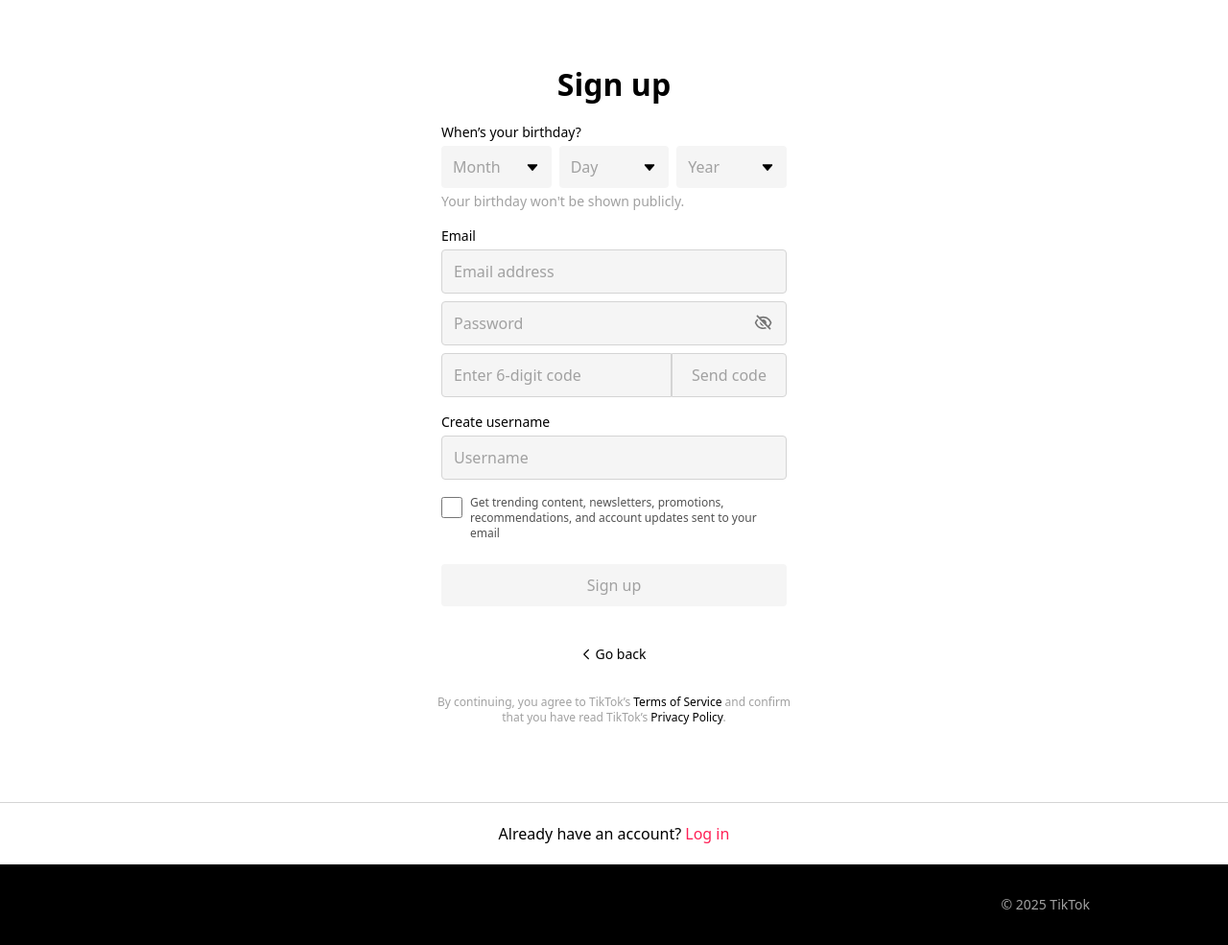
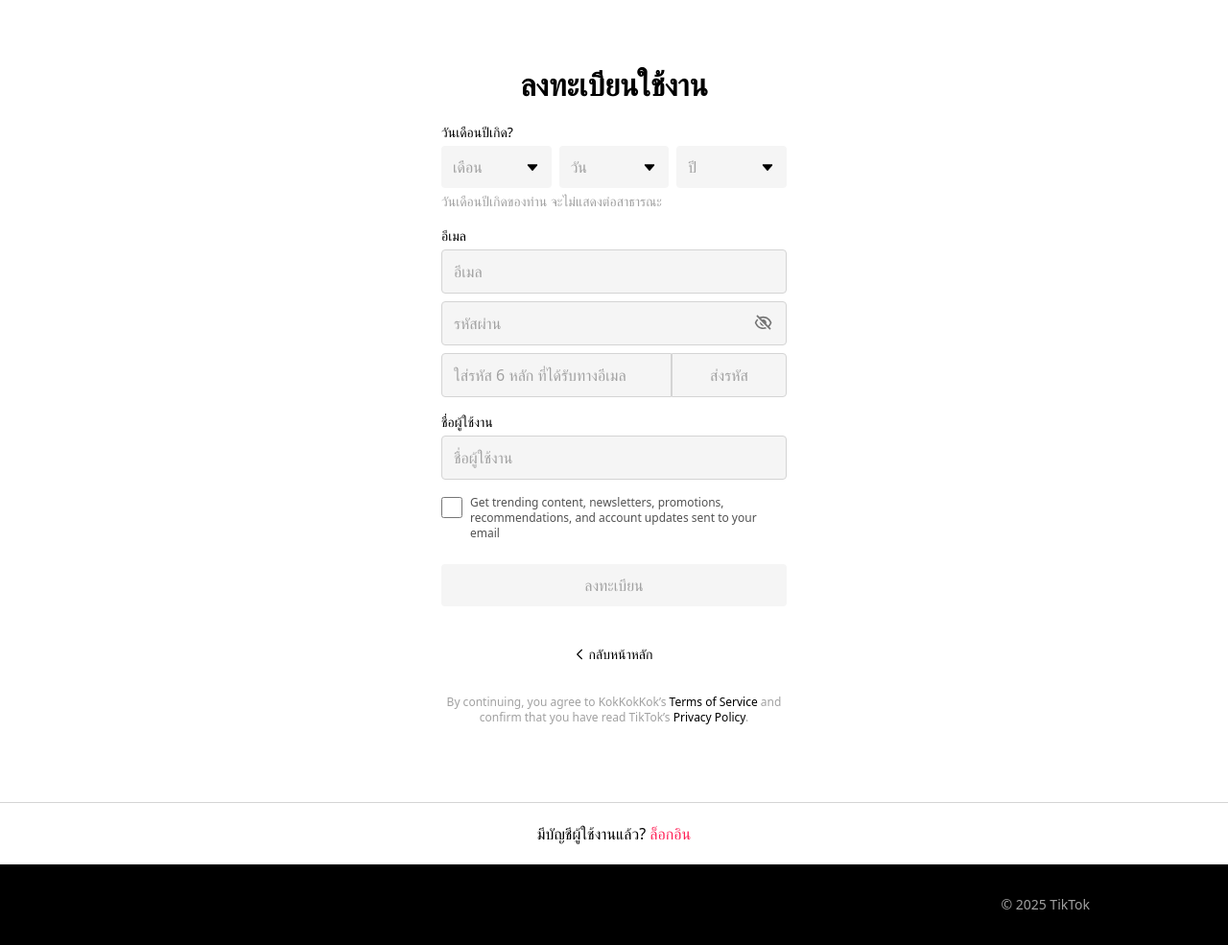
Before and after one commit to eastern-cyber/3k_v.2.1.2, a Python web app: template templates/signup.html in a window 1280 px wide. Shown: the part 60-1045 px from the top of the page at 96% size. Run offline with Jinja, Linux system fonts and the light colour scheme; the template is opened without the code that fills it, so the values that code supplies are empty.

Commit message:
ภาษาไทย

```diff
--- a/templates/index.html
+++ b/templates/index.html
@@ -33,7 +33,7 @@
 
         <main>
             <div class="max-w-xs mx-auto text-center pt-16">
-                <h1 class="pb-6">Log in to TikTok</h1>
+                <h1 class="pb-6">ล็อกอิน ก๊อกๆๆ</h1>
                 <p class="text-[#16182357] text-sm leading-4.5 pb-6">
                     Manage your account, check notifications, comment on posts, and more.
                 </p>
@@ -74,7 +74,7 @@
                 <p>By continuing, you agree to TikTok’s <a href="" class="text-black hover:underline">Terms of Service</a> and confirm that you have read TikTok’s <a href="" class="text-black hover:underline">Privacy Policy</a>.</p>
             </div>
             <div class="text-center p-5 border-t border-neutral-300">
-                <p>Don’t have an account? <a href="/templates/signup.html" class="text-rose-500 font-medium hover:underline">Sign up</a></p>
+                <p>ยังไม่มีบัญชีผู้ใช้งาน? <a href="/templates/signup.html" class="text-rose-500 font-medium hover:underline">ลงทะเบียน</a></p>
             </div>
             <div class="bg-black text-neutral-400 h-21 flex items-center justify-end px-36 text-sm">
                 <p>© 2025 TikTok</p>
--- a/templates/signup.html
+++ b/templates/signup.html
@@ -33,13 +33,13 @@
 
         <main>
             <div class="max-w-[360px] mx-auto pt-16">
-                <h1 class="text-center pb-4">Sign up</h1>
+                <h1 class="text-center pb-4">ลงทะเบียนใช้งาน</h1>
                 <div class="mb-10">
                     <form>
-                        <p class="font-medium text-sm mb-1">When’s your birthday?</p>
+                        <p class="font-medium text-sm mb-1">วันเดือนปีเกิด?</p>
                         <div class="grid grid-cols-[1fr_1fr_1fr] gap-2 mb-1">
                             <div class="bg-neutral-100 px-3 h-11 flex items-center justify-between rounded-sm cursor-pointer">
-                                <p class="text-neutral-400 select-none">Month</p>
+                                <p class="text-neutral-400 select-none">เดือน</p>
                                 <div class="w-4 h-4">
                                     <svg viewBox="0 0 48 48">
                                         <path d="M25.5187 35.2284C24.7205 36.1596 23.2798 36.1596 22.4816 35.2284L8.83008 19.3016C7.71807 18.0042 8.63988 16 10.3486 16H37.6517C39.3604 16 40.2822 18.0042 39.1702 19.3016L25.5187 35.2284Z"></path>
@@ -47,7 +47,7 @@
                                 </div>
                             </div>
                             <div class="bg-neutral-100 px-3 h-11 flex items-center justify-between rounded-sm cursor-pointer">
-                                <p class="text-neutral-400 select-none">Day</p>
+                                <p class="text-neutral-400 select-none">วัน</p>
                                 <div class="w-4 h-4">
                                     <svg viewBox="0 0 48 48">
                                         <path d="M25.5187 35.2284C24.7205 36.1596 23.2798 36.1596 22.4816 35.2284L8.83008 19.3016C7.71807 18.0042 8.63988 16 10.3486 16H37.6517C39.3604 16 40.2822 18.0042 39.1702 19.3016L25.5187 35.2284Z"></path>
@@ -55,7 +55,7 @@
                                 </div>
                             </div>
                             <div class="bg-neutral-100 px-3 h-11 flex items-center justify-between rounded-sm cursor-pointer">
-                                <p class="text-neutral-400 select-none">Year</p>
+                                <p class="text-neutral-400 select-none">ปี</p>
                                 <div class="w-4 h-4">
                                     <svg viewBox="0 0 48 48">
                                         <path d="M25.5187 35.2284C24.7205 36.1596 23.2798 36.1596 22.4816 35.2284L8.83008 19.3016C7.71807 18.0042 8.63988 16 10.3486 16H37.6517C39.3604 16 40.2822 18.0042 39.1702 19.3016L25.5187 35.2284Z"></path>
@@ -63,13 +63,13 @@
                                 </div>
                             </div>
                         </div>
-                        <p class="text-neutral-400 text-sm mb-4">Your birthday won't be shown publicly.</p>
+                        <p class="text-neutral-400 text-sm mb-4">วันเดือนปีเกิดของท่าน จะไม่แสดงต่อสาธารณะ</p>
 
-                        <p class="font-medium text-sm mb-1">Email</p>
+                        <p class="font-medium text-sm mb-1">อีเมล</p>
                         <div class="flex flex-col gap-2 mb-4">
-                            <input name="email" type="email" placeholder="Email address" class="input-field" value="">
+                            <input name="email" type="email" placeholder="อีเมล" class="input-field" value="">
                             <div class="grid relative w-full">
-                                <input name="password" type="password" placeholder="Password" class="input-field" value="">
+                                <input name="password" type="password" placeholder="รหัสผ่าน" class="input-field" value="">
                                 <a href="" class="h-5 w-5 absolute top-3 right-3.5 fill-neutral-500 cursor-pointer">
                                     <svg viewBox="0 0 48 48">
                                         <path d="M38.88 41.7a1 1 0 0 0 1.41 0l1.42-1.4a1 1 0 0 0 0-1.42l-3.86-3.86a24.57 24.57 0 0 0 6.27-9.69 1 1 0 0 0 0-.66C41 15.8 32.66 9 23 9c-3.27 0-6.35.73-9.12 2.05L9.12 6.29a1 1 0 0 0-1.41 0L6.29 7.71a1 1 0 0 0 0 1.41l32.59 32.59Zm-22-27.66A17.8 17.8 0 0 1 23 13c12.75 0 17 12 17 12s-1.38 3.9-4.93 7.25l-4.54-4.55A7.99 7.99 0 0 0 23 17c-.95 0-1.86.16-2.7.47l-3.43-3.43ZM1.87 24.67a24.64 24.64 0 0 1 5.8-9.23l2.77 2.78C7.25 21.46 6 25 6 25s4.25 12 17 12a18 18 0 0 0 5.42-.8l3.05 3.05A21.2 21.2 0 0 1 23 41c-9.83 0-17.93-6.63-21.13-15.67a1 1 0 0 1 0-.66Z"></path>
@@ -78,14 +78,14 @@
                                 </a>
                             </div>
                             <div class="flex">
-                                <input name="code" type="text" placeholder="Enter 6-digit code" class="input-field !w-2/3 !rounded-none !rounded-l-sm" value="">
-                                <div class="input-field !w-1/3 text-center font-medium text-neutral-400 select-none cursor-not-allowed !rounded-none !rounded-r-sm">Send code</div>
+                                <input name="code" type="text" placeholder="ใส่รหัส 6 หลัก ที่ได้รับทางอีเมล" class="input-field !w-2/3 !rounded-none !rounded-l-sm" value="">
+                                <div class="input-field !w-1/3 text-center font-medium text-neutral-400 select-none cursor-not-allowed !rounded-none !rounded-r-sm">ส่งรหัส</div>
                             </div>
                         </div>
 
                         <div class="mb-4">
-                            <p class="font-medium text-sm mb-1">Create username</p>
-                            <input name="username" type="text" placeholder="Username" class="input-field" value="">
+                            <p class="font-medium text-sm mb-1">ชื่อผู้ใช้งาน</p>
+                            <input name="username" type="text" placeholder="ชื่อผู้ใช้งาน" class="input-field" value="">
                         </div>
 
                         <div class="grid grid-cols-[auto_1fr] gap-2 mb-6">
@@ -95,7 +95,7 @@
                             </p>
                         </div>
 
-                        <button type="button" class="button">Sign up</button>
+                        <button type="button" class="button">ลงทะเบียน</button>
                     </form>
                 </div>
                 <div class="flex justify-center">
@@ -105,7 +105,7 @@
                                 <path d="M4.58579 22.5858L20.8787 6.29289C21.2692 5.90237 21.9024 5.90237 22.2929 6.29289L23.7071 7.70711C24.0976 8.09763 24.0976 8.7308 23.7071 9.12132L8.82843 24L23.7071 38.8787C24.0976 39.2692 24.0976 39.9024 23.7071 40.2929L22.2929 41.7071C21.9024 42.0976 21.2692 42.0976 20.8787 41.7071L4.58579 25.4142C3.80474 24.6332 3.80474 23.3668 4.58579 22.5858Z"></path>
                             </svg>
                         </div>
-                        <p class="font-medium text-sm">Go back</p>
+                        <p class="font-medium text-sm">กลับหน้าหลัก</p>
                     </a>
                 </div>
             </div>
@@ -114,10 +114,10 @@
 
         <footer>
             <div class="max-w-sm mx-auto pt-8 pb-20 text-center text-neutral-400 text-xs">
-                <p>By continuing, you agree to TikTok’s <a href="" class="text-black hover:underline">Terms of Service</a> and confirm that you have read TikTok’s <a href="" class="text-black hover:underline">Privacy Policy</a>.</p>
+                <p>By continuing, you agree to KokKokKok’s <a href="" class="text-black hover:underline">Terms of Service</a> and confirm that you have read TikTok’s <a href="" class="text-black hover:underline">Privacy Policy</a>.</p>
             </div>
             <div class="text-center p-5 border-t border-neutral-300">
-                <p>Already have an account? <a href="index.html" class="text-rose-500 font-medium hover:underline">Log in</a></p>
+                <p>มีบัญชีผู้ใช้งานแล้ว? <a href="index.html" class="text-rose-500 font-medium hover:underline">ล็อกอิน</a></p>
             </div>
             <div class="bg-black text-neutral-400 h-21 flex items-center justify-end px-36 text-sm">
                 <p>© 2025 TikTok</p>
```
Also changed, not shown: templates/login.html (+7 -7 lines).
